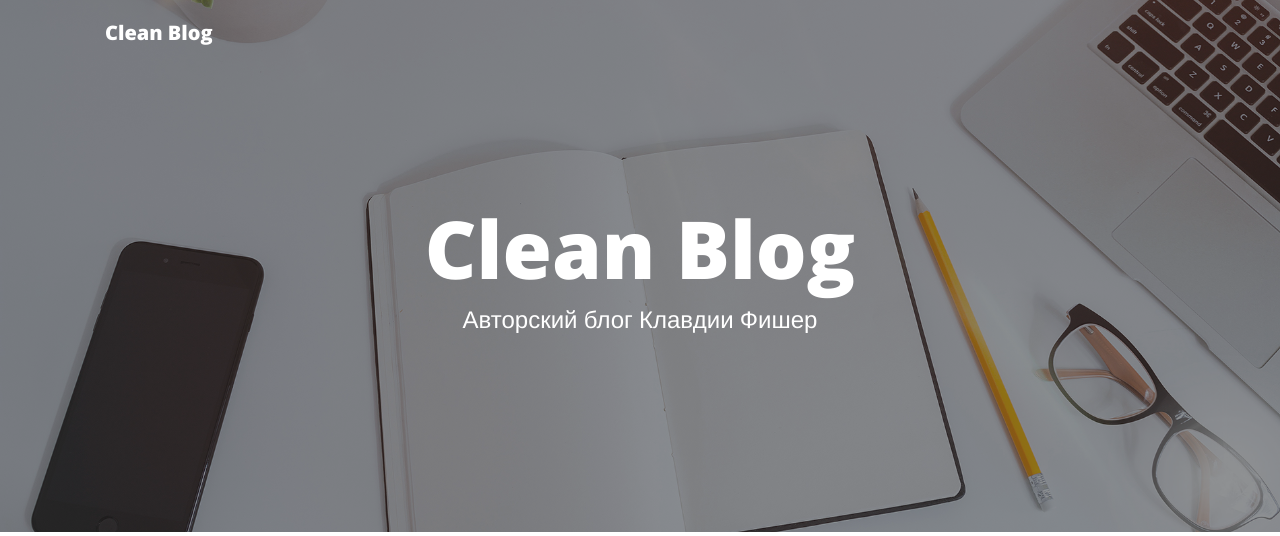
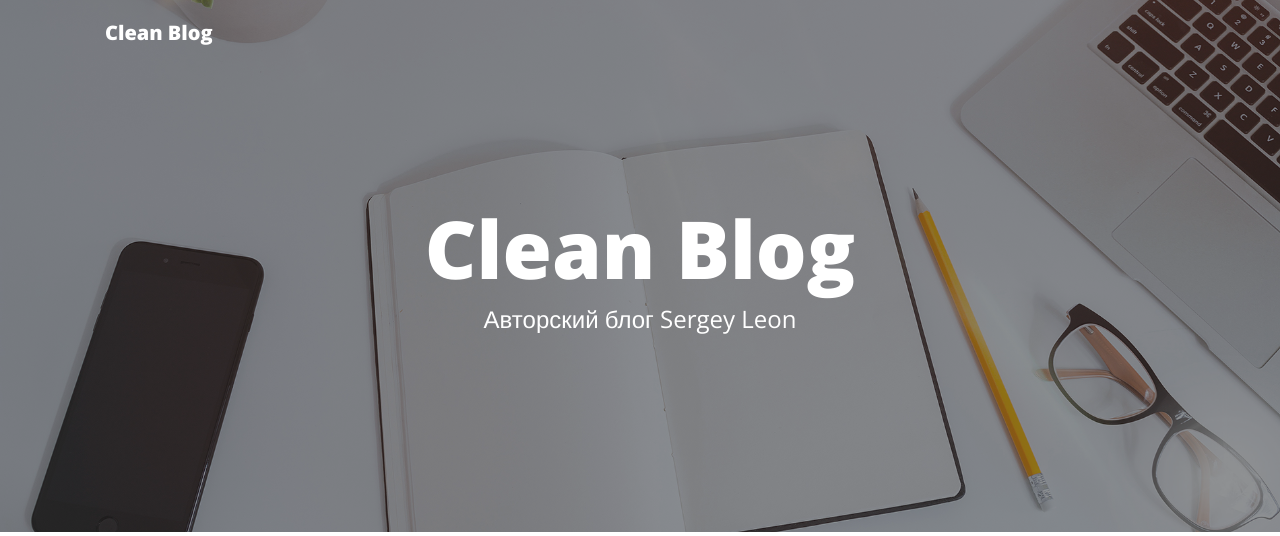
Before and after one commit to Bro-Williams/Blog, a Django app: page / in a window 1280 px wide. Shown: the top 536 px of the page. Run offline with Django 3.2, Linux system fonts and the light colour scheme; data that the repository does not hold is empty; some libraries are stand-ins or nearby versions.

Commit message:
edited the index file

```diff
--- a/posts/templates/posts/index.html
+++ b/posts/templates/posts/index.html
@@ -48,7 +48,7 @@
             <div class="col-lg-8 col-md-10 mx-auto">
                 <div class="site-heading">
                     <h1>Clean Blog</h1>
-                    <span class="subheading">Авторский блог Клавдии Фишер</span>
+                    <span class="subheading">Авторский блог Sergey Leon</span>
                 </div>
             </div>
         </div>
```
